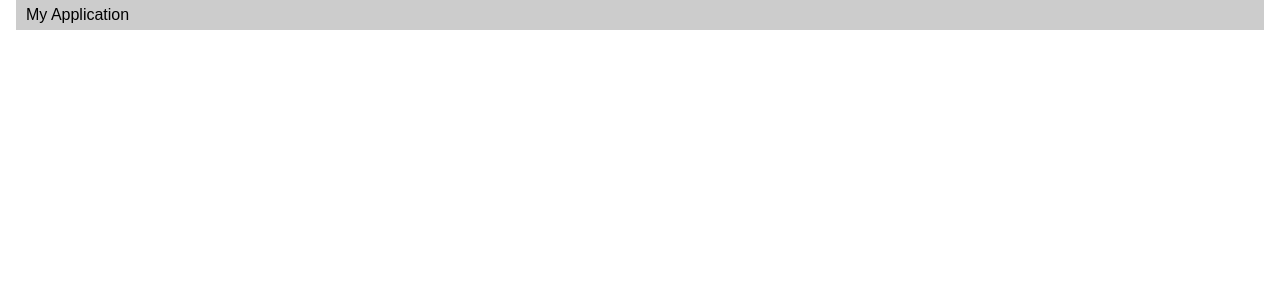
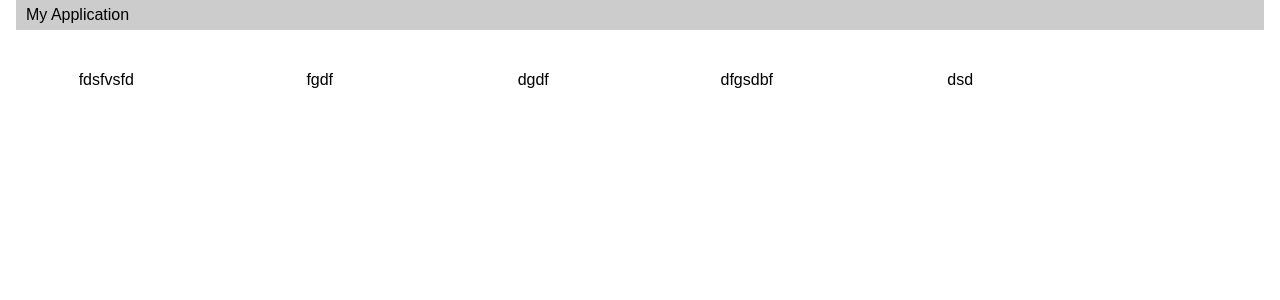
Before and after one commit to chetan20/angular-ivy-8wmjud, an Angular app: page / in a window 1280 px wide. Shown: the top 300 px of the page. Built offline with nearby package versions, Linux system fonts and the light colour scheme.

Commit message:
3 files modified

```diff
--- a/src/app/app.component.html
+++ b/src/app/app.component.html
@@ -1,10 +1,28 @@
 <div class="mdl-layout__content">
-<mat-toolbar>
-<span class="heading_div">My Application</span>
-</mat-toolbar>
+  <mat-toolbar>
+    <span class="heading_div">My Application</span>
+  </mat-toolbar>
 
-
-
-
-
+  <mat-grid-list cols="6" rowHeight="100px">
+    <mat-grid-tile
+    >
+      fdsfvsfd
+    </mat-grid-tile>
+    <mat-grid-tile
+    >
+      fgdf
+    </mat-grid-tile>
+    <mat-grid-tile
+    >
+      dgdf
+    </mat-grid-tile>
+    <mat-grid-tile
+    >
+      dfgsdbf
+    </mat-grid-tile>
+    <mat-grid-tile
+    >
+      dsd
+    </mat-grid-tile>
+  </mat-grid-list>
 </div>
--- a/src/app/app.component.ts
+++ b/src/app/app.component.ts
@@ -1,10 +1,24 @@
 import { Component, VERSION } from '@angular/core';
+
+export interface Tile {
+  color: string;
+  cols: number;
+  rows: number;
+  text: string;
+}
 
 @Component({
   selector: 'my-app',
   templateUrl: './app.component.html',
-  styleUrls: [ './app.component.css' ]
+  styleUrls: ['./app.component.css'],
 })
-export class AppComponent  {
+export class AppComponent {
   name = 'Angular ' + VERSION.major;
+
+  tiles: Tile[] = [
+    { text: 'One', cols: 3, rows: 1, color: 'lightblue' },
+    { text: 'Two', cols: 1, rows: 2, color: 'lightgreen' },
+    { text: 'Three', cols: 1, rows: 1, color: 'lightpink' },
+    { text: 'Four', cols: 2, rows: 1, color: '#DDBDF1' },
+  ];
 }
--- a/src/styles.css
+++ b/src/styles.css
@@ -1,2 +1,16 @@
-body{margin:0px; padding:0px; font-family:arial; }
-.heading_div{width: 100%; padding:0 0 0 10px; background: #ccc;  margin:0px; height: 30px; line-height: 30px;}
+body {
+  margin: 0px;
+  padding: 0px;
+  font-family: arial;
+}
+.heading_div {
+  width: 100%;
+  padding: 0 0 0 10px;
+  background: #ccc;
+  margin: 0px;
+  height: 30px;
+  line-height: 30px;
+}
+.graybox {
+  background-color: #ddd;
+}
```
